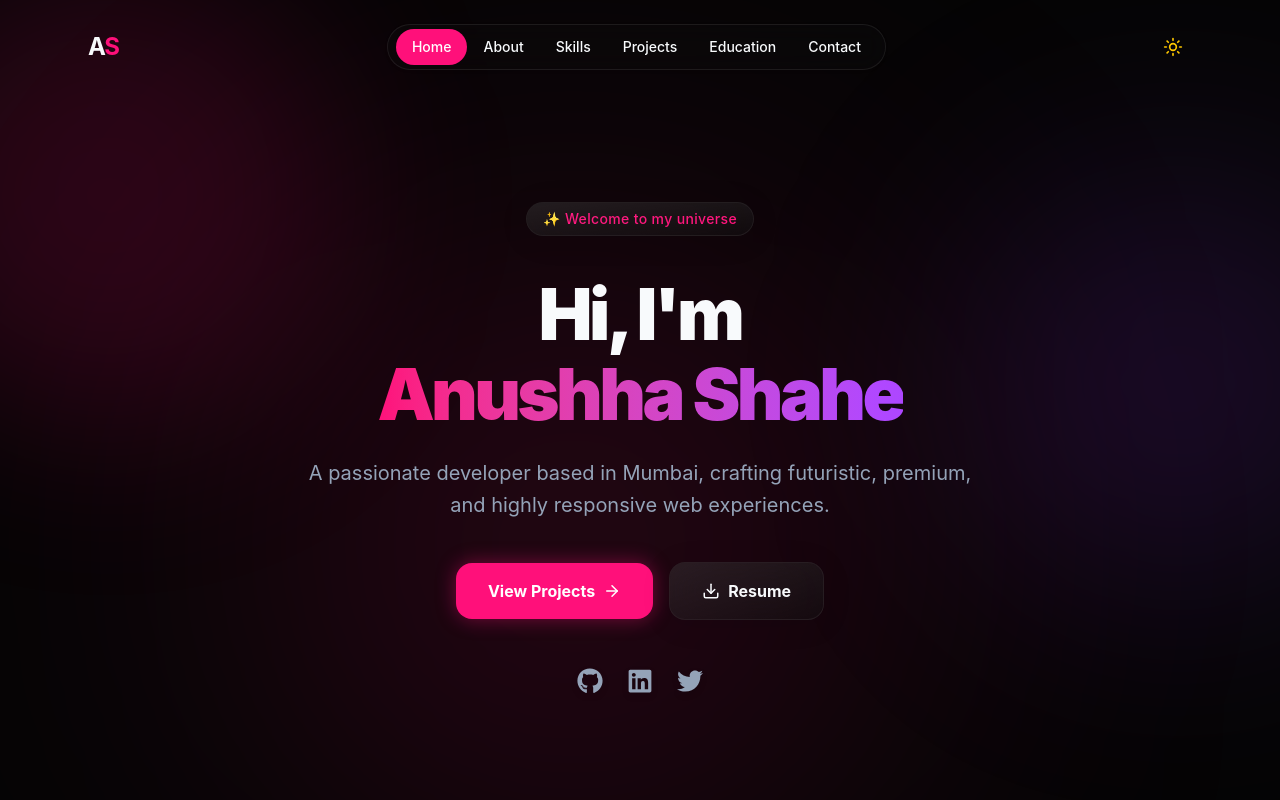
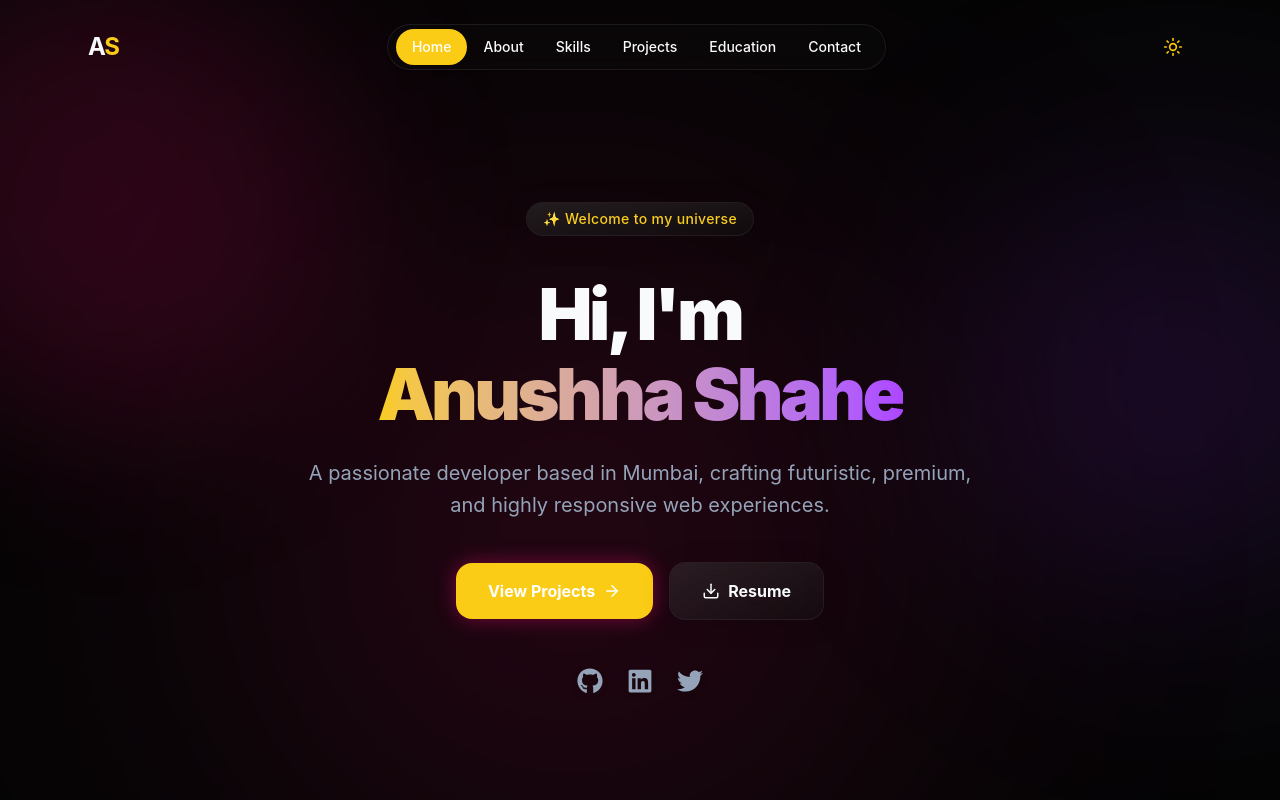
Before and after one commit to AnushhaShahe/10568portfolio, a React (Vite) app: page / in a window 1280 px wide. Shown: the top 800 px of the page. Built offline with nearby package versions, Linux system fonts and the light colour scheme.

Commit message:
Update index.css

```diff
--- a/src/index.css
+++ b/src/index.css
@@ -1,7 +1,7 @@
 @import "tailwindcss";
 
 @theme {
-  --color-primary: #FF107A;
+  --color-primary: #FACC15;
   --color-primary-hover: #D90B65;
   --color-background-dark: #050505;
   --color-surface-dark: rgba(20, 20, 20, 0.4);
```
